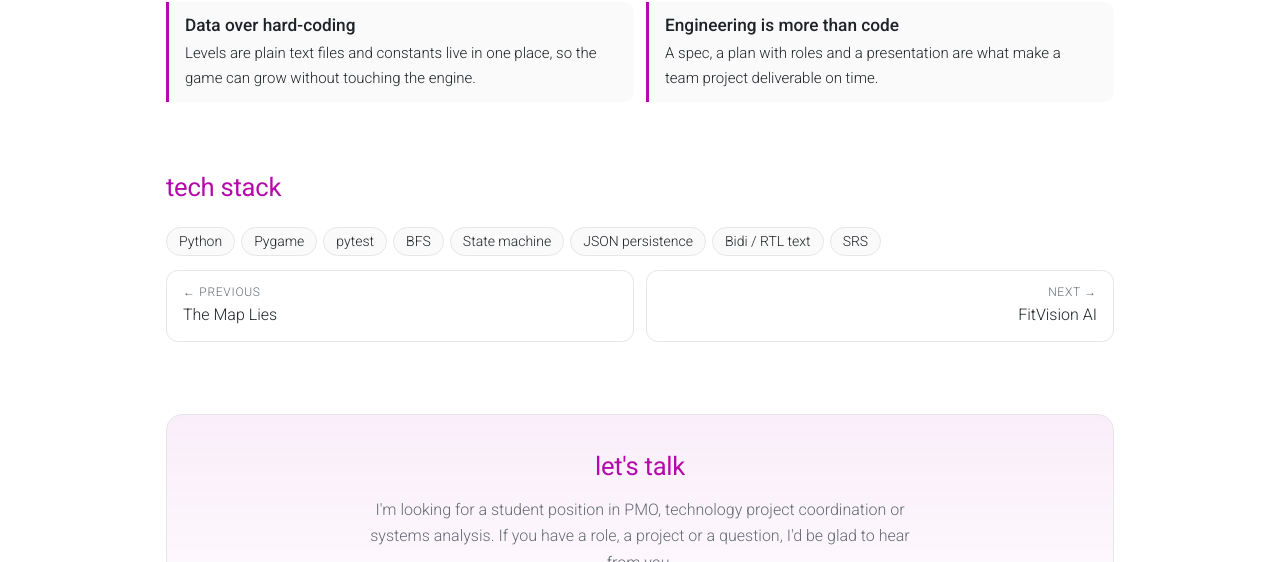
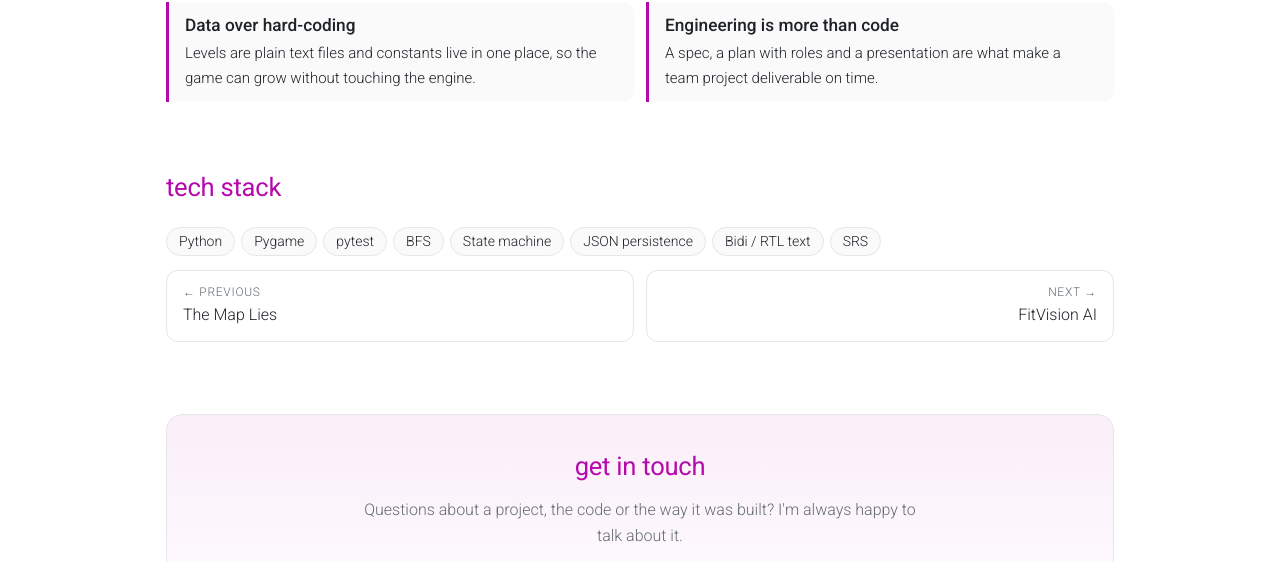
Before and after one commit to yakov-ashgar27/yakov-ashgar27.github.io, a plain HTML site: page bomberman.html in a window 1280 px wide. Shown: the part 3403-3965 px from the top of the page. Drawn offline with Linux system fonts and the light colour scheme.

Commit message:
Add files via upload

```diff
--- a/bomberman.html
+++ b/bomberman.html
@@ -428,8 +428,8 @@ while queue:
   </div>
 
   <section class="contact" id="contact">
-    <h2>let's talk</h2>
-    <p>I'm looking for a student position in PMO, technology project coordination or systems analysis. If you have a role, a project or a question, I'd be glad to hear from you.</p>
+    <h2>get in touch</h2>
+    <p>Questions about a project, the code or the way it was built? I'm always happy to talk about it.</p>
     <div class="links center">
       <a class="btn" href="mailto:ykhn563@gmail.com"><svg viewBox="0 0 24 24" aria-hidden="true"><path d="M20 4H4a2 2 0 0 0-2 2v12a2 2 0 0 0 2 2h16a2 2 0 0 0 2-2V6a2 2 0 0 0-2-2zm0 4.2-8 5-8-5V6l8 5 8-5v2.2z"/></svg> Email me</a>
       <a class="btn ghost" href="https://www.linkedin.com/in/yakov-ashgar-650271392"><svg viewBox="0 0 24 24" aria-hidden="true"><path d="M20.45 20.45h-3.56v-5.57c0-1.33-.02-3.04-1.85-3.04-1.86 0-2.14 1.45-2.14 2.94v5.67H9.34V9h3.42v1.56h.05c.48-.9 1.64-1.85 3.37-1.85 3.6 0 4.27 2.37 4.27 5.46v6.28zM5.34 7.43a2.06 2.06 0 1 1 0-4.13 2.06 2.06 0 0 1 0 4.13zM7.12 20.45H3.56V9h3.56v11.45zM22.22 0H1.77C.79 0 0 .77 0 1.73v20.54C0 23.23.79 24 1.77 24h20.45c.98 0 1.78-.77 1.78-1.73V1.73C24 .77 23.2 0 22.22 0z"/></svg> LinkedIn</a>
```
Also changed, not shown: fitness-tracker.html (+2 -2 lines), index.html (+4 -4 lines), the-map-lies.html (+2 -2 lines).
